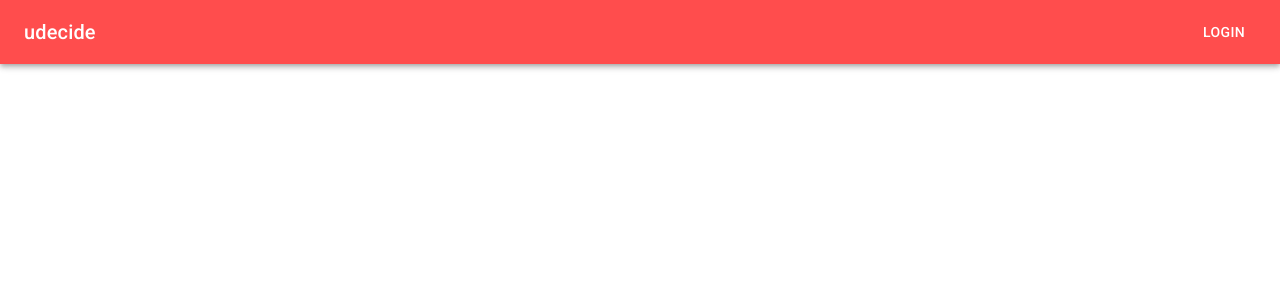
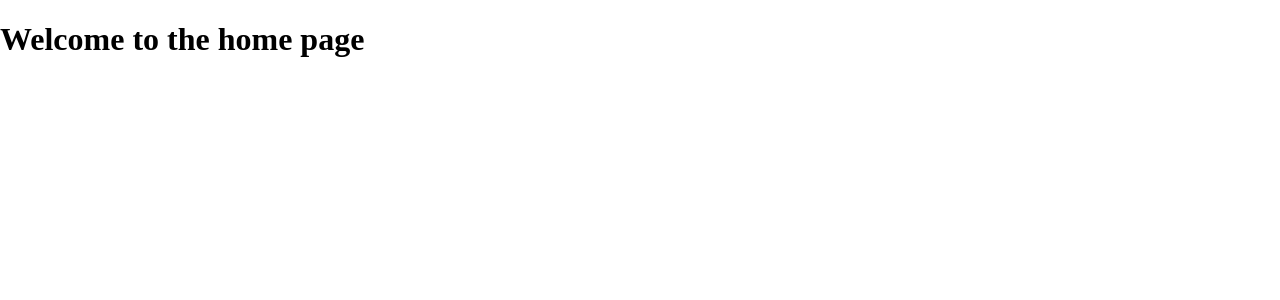
Before and after one commit to huynhr/udecide-client, a React (Create React App) app: page / in a window 1280 px wide. Shown: the top 300 px of the page. Built offline with nearby package versions, Linux system fonts and the light colour scheme.

Commit message:
Add react router

```diff
--- a/package.json
+++ b/package.json
@@ -12,6 +12,7 @@
     "npm": "^6.14.4",
     "react": "^16.13.1",
     "react-dom": "^16.13.1",
+    "react-router-dom": "^5.1.2",
     "react-scripts": "3.4.1"
   },
   "scripts": {
--- a/src/index.js
+++ b/src/index.js
@@ -2,7 +2,7 @@ import React from 'react';
 import ReactDOM from 'react-dom';
 import './style.css';
 import { StateProvider } from './store/store';
-import MuiThemeProvider from '@material-ui/core/styles/MuiThemeProvider';
+import { MuiThemeProvider as MuiThemeProvider } from '@material-ui/core/styles';
 import theme from './theme';
 import App from './pages/App';
 
--- a/src/pages/App.js
+++ b/src/pages/App.js
@@ -1,5 +1,7 @@
 import React, {useContext} from 'react';
-import AppBarComponent from '../components/AppBarComponent/AppBarComponent';
+import { BrowserRouter, Route } from "react-router-dom";
+import LoginPage from './login/LoginPage';
+import HomePage from './home/homePage';
 import {store} from '../store/store';
 
 function App() {
@@ -7,7 +9,14 @@ function App() {
   console.log('state: ', state)
   return (
     <React.Fragment>
-      <AppBarComponent />
+      <BrowserRouter>
+        <Route path="/login">
+          <LoginPage />
+        </Route>
+        <Route exact path="/">
+          <HomePage />
+        </Route>
+      </BrowserRouter>
     </React.Fragment>
   );
 }
--- /dev/null
+++ b/src/pages/home/homePage.js
@@ -0,0 +1,11 @@
+import React, { Fragment } from 'react';
+
+function HomePage() {
+  return (
+    <Fragment>
+      <h1>Welcome to the home page</h1>
+    </Fragment>
+  )
+}
+
+export default HomePage
--- /dev/null
+++ b/src/pages/login/LoginPage.js
@@ -0,0 +1,12 @@
+import React, {Fragment} from 'react';
+import AppBarComponent from '../../components/AppBarComponent/AppBarComponent';
+
+function LoginPage() {
+  return (
+    <Fragment>
+      <AppBarComponent />
+    </Fragment>
+  )
+}
+
+export default LoginPage;
```
Also changed, not shown: 1 other file (tests, documents, lock files or other folders).
